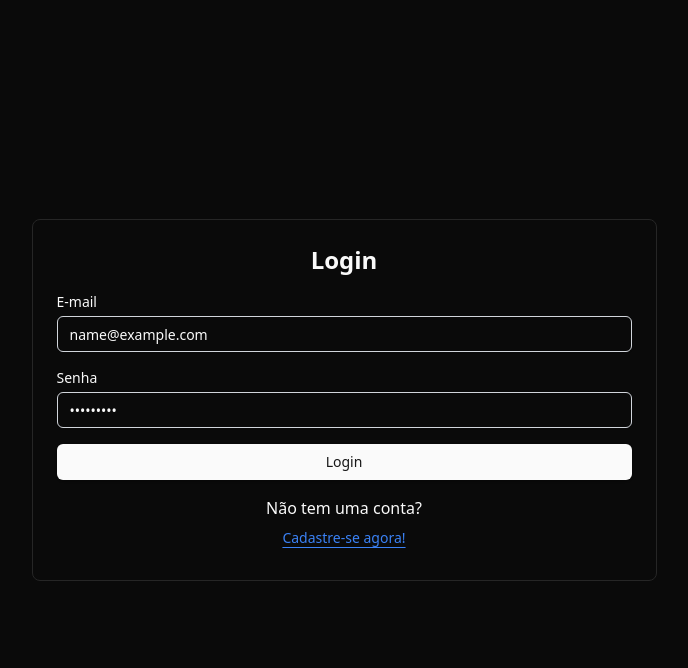
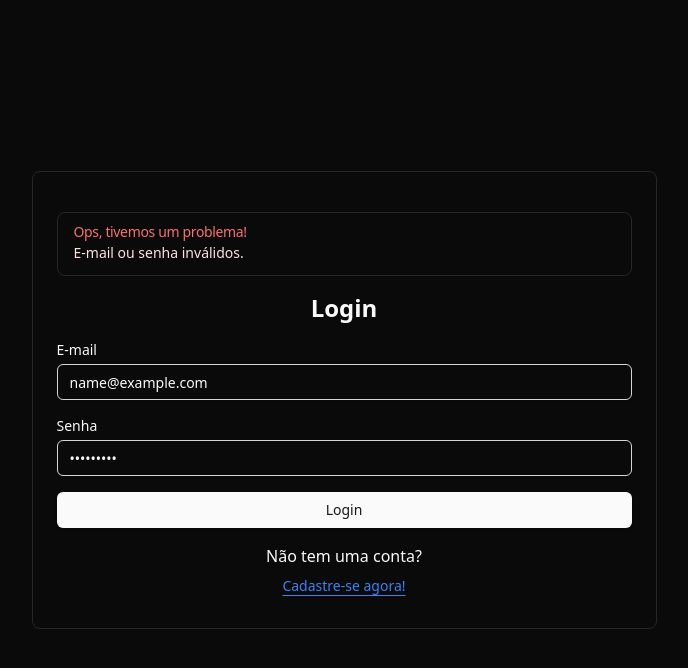
Before and after one commit to strvictor/Sistema-de-monitoramento-de-Hosts, a React (Vite) app in the folder frontend/: page / in a window 1280 px wide. Both pictures are taken after typing "name@example.com", "Sample123" into the empty fields and a click on the button "Login". Shown: the top 668 px of the page, without its empty margins (296-984 px from the left). Built offline with nearby package versions, Linux system fonts and the light colour scheme; no server answers.

Commit message:
feat: adicionar alertas de erro e sucesso nas páginas de login e registro

```diff
--- a/frontend/src/components/LoginPage.tsx
+++ b/frontend/src/components/LoginPage.tsx
@@ -2,6 +2,8 @@ import { useState } from "react";
 import { Button } from "./ui/button";
 import { Input } from "./ui/input";
 import { Dialog, DialogContent } from "./ui/dialog"
+import { Alert, AlertDescription, AlertTitle } from "./ui/alert";
+
 import axios from 'axios';
 
 import { RegisterForm } from "./RegisterForm";  // Importando o componente RegisterForm
@@ -26,17 +28,28 @@ export function LoginPage() {
       console.log(access);
       console.log(refresh);
 
-      // Aqui você pode redirecionar ou atualizar o estado da aplicação
-      // Exemplo: navegação para a página principal
-      // window.location.href = "/dashboard";
+
+      window.location.href = "/dashboard";
 
     } catch (error: any) {
       console.error("Erro ao fazer login:", error.response?.data || error.message);
-    }
+      const errorAlert = document.getElementById('card-error');
+      if (errorAlert) {
+        errorAlert.classList.remove('hidden');
+        await new Promise(resolve => setTimeout(resolve, 8000));
+        errorAlert.classList.add('hidden');
+      }
+    };
   };
 
   return (
     <div>
+      <Alert id="card-error" className="mb-4 mt-4 hidden">
+        <AlertTitle className="text-red-400">Ops, tivemos um problema!</AlertTitle>
+        <AlertDescription className="text-red-100">
+          E-mail ou senha inválidos.
+        </AlertDescription>
+      </Alert>
       <h1 className="text-2xl font-bold text-center mb-4">Login</h1>
       <form
         onSubmit={(e) => {
@@ -72,6 +85,7 @@ export function LoginPage() {
             onChange={(e) => setPassword(e.target.value)}
             placeholder="Digite sua senha"
             className="border border-gray-300"
+            minLength={8}
             required
           />
         </div>
--- a/frontend/src/components/RegisterForm.tsx
+++ b/frontend/src/components/RegisterForm.tsx
@@ -2,8 +2,8 @@ import { useState } from "react";
 import { Button } from "./ui/button";
 import { Input } from "./ui/input";
 import { Label } from "./ui/label";
+import { AlertDescription, AlertTitle } from "./ui/alert";
 import axios from "axios";
-
 import {
   DialogDescription,
   DialogFooter,
@@ -13,41 +13,69 @@ import {
 
 export function RegisterForm() {
   // Estados para armazenar os valores do formulário
-  const [nome, setNome] = useState('');
-  const [email, setEmail] = useState('');
-  const [password, setPassword] = useState('');
-  const [confirmedpassword, setConfirmedpassword] = useState('');
+  const [nome, setNome] = useState("");
+  const [email, setEmail] = useState("");
+  const [password, setPassword] = useState("");
+  const [confirmedpassword, setConfirmedpassword] = useState("");
+  const [alert, setAlert] = useState({ type: "", message: "" });
 
   // Função para lidar com o registro
   const handleRegister = async () => {
     if (password !== confirmedpassword) {
-      console.error("As senhas não coincidem!");
+      setAlert({ type: "error", message: "As senhas não coincidem!" });
+      setTimeout(() => setAlert({ type: "", message: "" }), 6000);
       return;
     }
 
     try {
-      // Dados que serão enviados ao backend
       const data = {
         name: nome,
         email: email,
         password: password,
       };
 
-      // Requisição POST para o endpoint de criação de conta
-      const response = await axios.post('http://localhost:8000/api/create-account/', data);
+      const response = await axios.post(
+        "http://localhost:8000/api/create-account/",
+        data
+      );
 
-      // Resposta bem-sucedida
       console.log("Usuário registrado com sucesso:", response.data);
+      setAlert({
+        type: "success",
+        message: "Conta criada com sucesso! Redirecionando...",
+      });
 
-      // Você pode redirecionar ou exibir uma mensagem de sucesso
-      // Exemplo: window.location.href = "/login";
+      setTimeout(() => {
+        window.location.href = "/";
+      }, 5000);
     } catch (error: any) {
       console.error("Erro ao registrar o usuário:", error.response?.data || error.message);
+      setAlert({
+        type: "error",
+        message: error.response?.data?.error || "Erro desconhecido. Tente novamente.",
+      });
+      setTimeout(() => setAlert({ type: "", message: "" }), 8000);
     }
   };
 
   return (
-    <div>
+    <div className="relative">
+      {/* Alerta de sucesso ou erro */}
+      {alert.type && (
+        <div
+          className={`mb-4 mt-4 transition-all duration-500 ease-in-out p-4 rounded ${
+            alert.type === "success"
+              ? "bg-green-50 text-green-600"
+              : "bg-red-50 text-red-600"
+          }`}
+        >
+          <AlertTitle>
+            {alert.type === "success" ? "Sucesso!" : "Erro!"}
+          </AlertTitle>
+          <AlertDescription>{alert.message}</AlertDescription>
+        </div>
+      )}
+
       <form
         onSubmit={(e) => {
           e.preventDefault();
--- /dev/null
+++ b/frontend/src/components/ui/alert.tsx
@@ -0,0 +1,59 @@
+import * as React from "react"
+import { cva, type VariantProps } from "class-variance-authority"
+
+import { cn } from "@/lib/utils"
+
+const alertVariants = cva(
+  "relative w-full rounded-lg border px-4 py-3 text-sm [&>svg+div]:translate-y-[-3px] [&>svg]:absolute [&>svg]:left-4 [&>svg]:top-4 [&>svg]:text-foreground [&>svg~*]:pl-7",
+  {
+    variants: {
+      variant: {
+        default: "bg-background text-foreground",
+        destructive:
+          "border-destructive/50 text-destructive dark:border-destructive [&>svg]:text-destructive",
+      },
+    },
+    defaultVariants: {
+      variant: "default",
+    },
+  }
+)
+
+const Alert = React.forwardRef<
+  HTMLDivElement,
+  React.HTMLAttributes<HTMLDivElement> & VariantProps<typeof alertVariants>
+>(({ className, variant, ...props }, ref) => (
+  <div
+    ref={ref}
+    role="alert"
+    className={cn(alertVariants({ variant }), className)}
+    {...props}
+  />
+))
+Alert.displayName = "Alert"
+
+const AlertTitle = React.forwardRef<
+  HTMLParagraphElement,
+  React.HTMLAttributes<HTMLHeadingElement>
+>(({ className, ...props }, ref) => (
+  <h5
+    ref={ref}
+    className={cn("mb-1 font-medium leading-none tracking-tight", className)}
+    {...props}
+  />
+))
+AlertTitle.displayName = "AlertTitle"
+
+const AlertDescription = React.forwardRef<
+  HTMLParagraphElement,
+  React.HTMLAttributes<HTMLParagraphElement>
+>(({ className, ...props }, ref) => (
+  <div
+    ref={ref}
+    className={cn("text-sm [&_p]:leading-relaxed", className)}
+    {...props}
+  />
+))
+AlertDescription.displayName = "AlertDescription"
+
+export { Alert, AlertTitle, AlertDescription }
```
Also changed, not shown: 1 other file (tests, documents, lock files or other folders).
